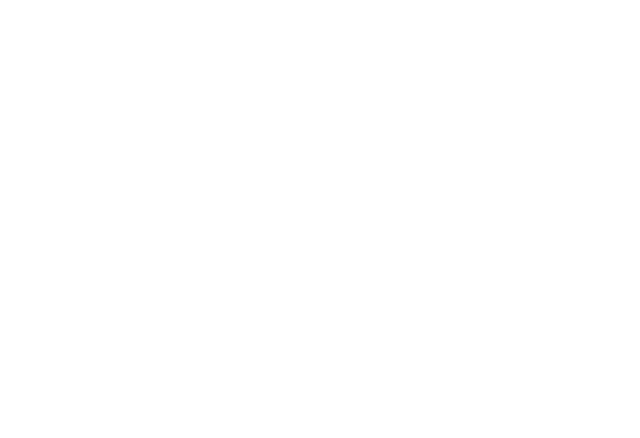
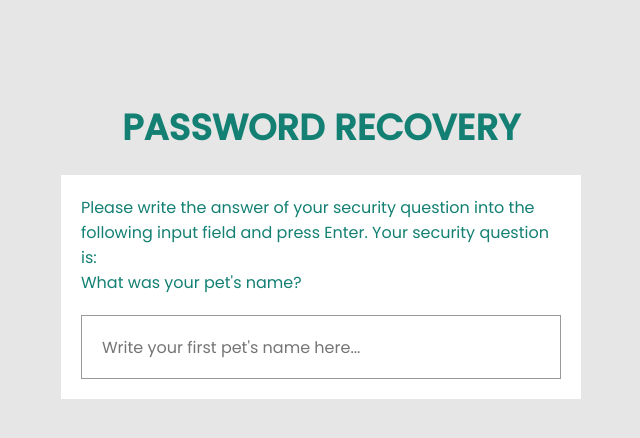
Before and after one commit to BatoriTamas/uibuild-pw-recovery2, a plain HTML site: page frontend/index.html in a window 1280 px wide. Shown: the whole page, without its empty margins (319-959 px from the left). Drawn offline with Linux system fonts and the light colour scheme.

Commit message:
Finished css styling

```diff
--- a/frontend/index.html
+++ b/frontend/index.html
@@ -4,9 +4,34 @@
 	<meta charset="UTF-8">
 	<meta http-equiv="X-UA-Compatible" content="IE=edge">
 	<meta name="viewport" content="width=device-width, initial-scale=1.0">
+	<link rel="stylesheet" href="style.css">
+	<script src="script.js" defer></script>
+
+	<link rel="preconnect" href="https://fonts.googleapis.com">
+<link rel="preconnect" href="https://fonts.gstatic.com" crossorigin>
+<link href="https://fonts.googleapis.com/css2?family=Poppins:ital,wght@0,300;0,400;0,500;1,700&display=swap" rel="stylesheet">
+
 	<title>UIBUILD-PW-RECOVERY2</title>
 </head>
 <body>
+
 	<div id="root"></div>
+
+		<h1>
+			PASSWORD RECOVERY
+		</h1>
+
+		<div class="please">
+			Please write the answer of your security question into the following input field and press Enter. Your security question is:
+
+			<p>
+				What was your pet's name?
+			</p>
+
+			<div class="inputfield">
+				<input type="text" placeholder="Write your first pet's name here...">
+			</div>
+		</div>
+
 </body>
 </html>
--- a/frontend/style.css
+++ b/frontend/style.css
@@ -1 +1,70 @@
-/*# sourceMappingURL=style.css.map */
+* {
+  margin: 0;
+  padding: 0;
+  box-sizing: border-box;
+  color: #138073;
+  font-family: Poppins;
+}
+
+body {
+  background-color: #e6e6e6;
+  display: flex;
+  flex-direction: column;
+  align-items: center;
+
+  }
+
+h1 {
+  font-weight: bold;
+  font-size: 36px;
+  padding: 100px 0 20px 0;
+  }
+
+   @media (max-width: 520px) {
+    h1 {
+      font-size: 24px;
+    }
+  }
+
+.please {
+  font-weight: light;
+  font-size: 16px;
+  max-width: 520px;
+  height: auto;
+  background-color: #fff;
+  padding: 20px
+}
+
+ /* width of element is 100% of viewport when viewport is smaller than 520px; */
+@media (max-width: 520px) {
+  .please {
+    width: 100%;
+  }
+}
+
+p {
+  font-weight: medium;
+  padding: 0 0 20px 0;
+}
+
+.inputfield {
+  display: flex;
+  justify-content: center;
+  align-items:flex-start;
+}
+ input {
+  font-weight: regular;
+  font-size: 16px;
+  height: 64px;
+  width: 100%;
+  border: 1px solid #999;
+  color: #3b3b3b;
+  padding: 0 0 0 20px;
+}
+
+/* width of element is 100%-40px of viewport when viewport is smaller than 520px in this case the distance between the viewport's left and the element's left side is 20px; */
+@media (max-width: 520px) {
+  .inputfield {
+    width: 100%-40px;
+  }
+}
```
